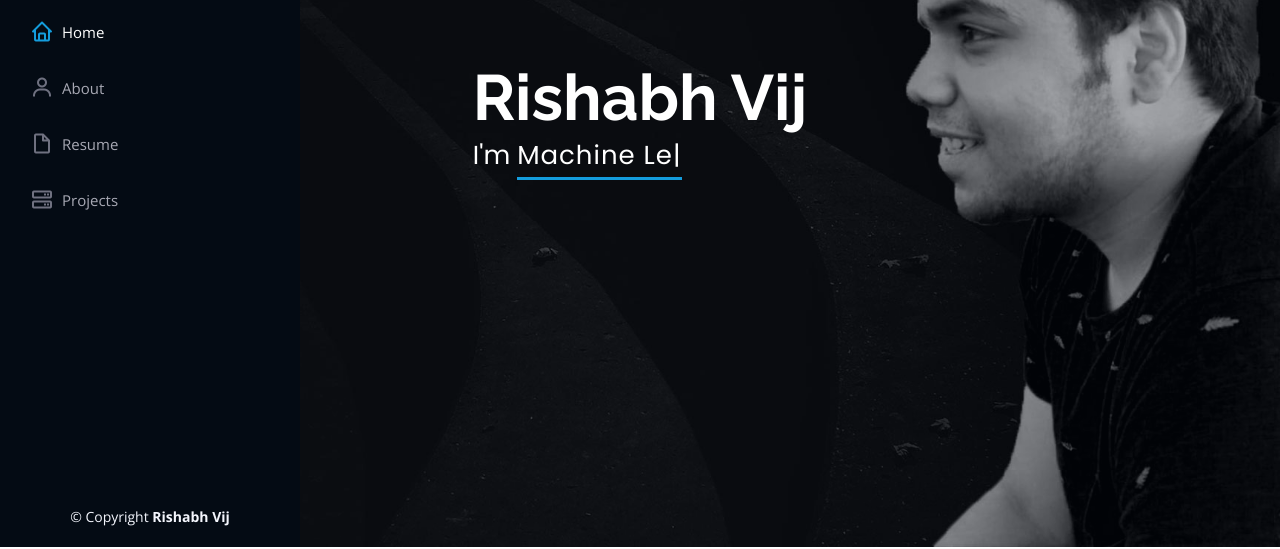
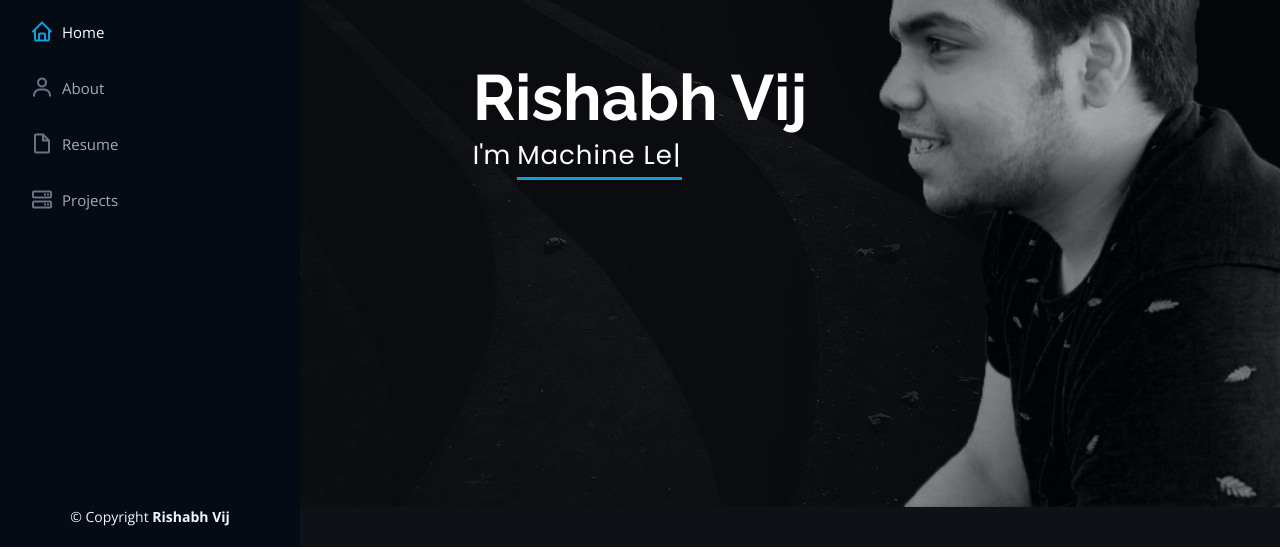
Before and after one commit to rishabh-vij/rishabh-vij.github.io, a plain HTML site: page index.html in a window 1280 px wide. Shown: the part 253-802 px from the top of the page. Drawn offline with nearby package versions, Linux system fonts and the light colour scheme.

Commit message:
fixed css

```diff
--- a/assets/css/style.css
+++ b/assets/css/style.css
@@ -212,7 +212,11 @@ h1, h2, h3, h4, h5, h6 {
   width: 100%;
   height: 100vh;
   background: url("../img/hero-bg.jpg") top center;
-  background-size: cover;
+  background-position: center center;
+  background-repeat: no-repeat;
+  background-attachment: fixed;
+  background-size: contain;
+  background-color: #131415;
 }
 
 #hero:before {
@@ -229,7 +233,7 @@ h1, h2, h3, h4, h5, h6 {
 #hero .hero-container {
   position: relative;
   z-index: 2;
-  min-width: 300px;
+  min-width: 30 0px;
 }
 
 #hero h1 {
```
